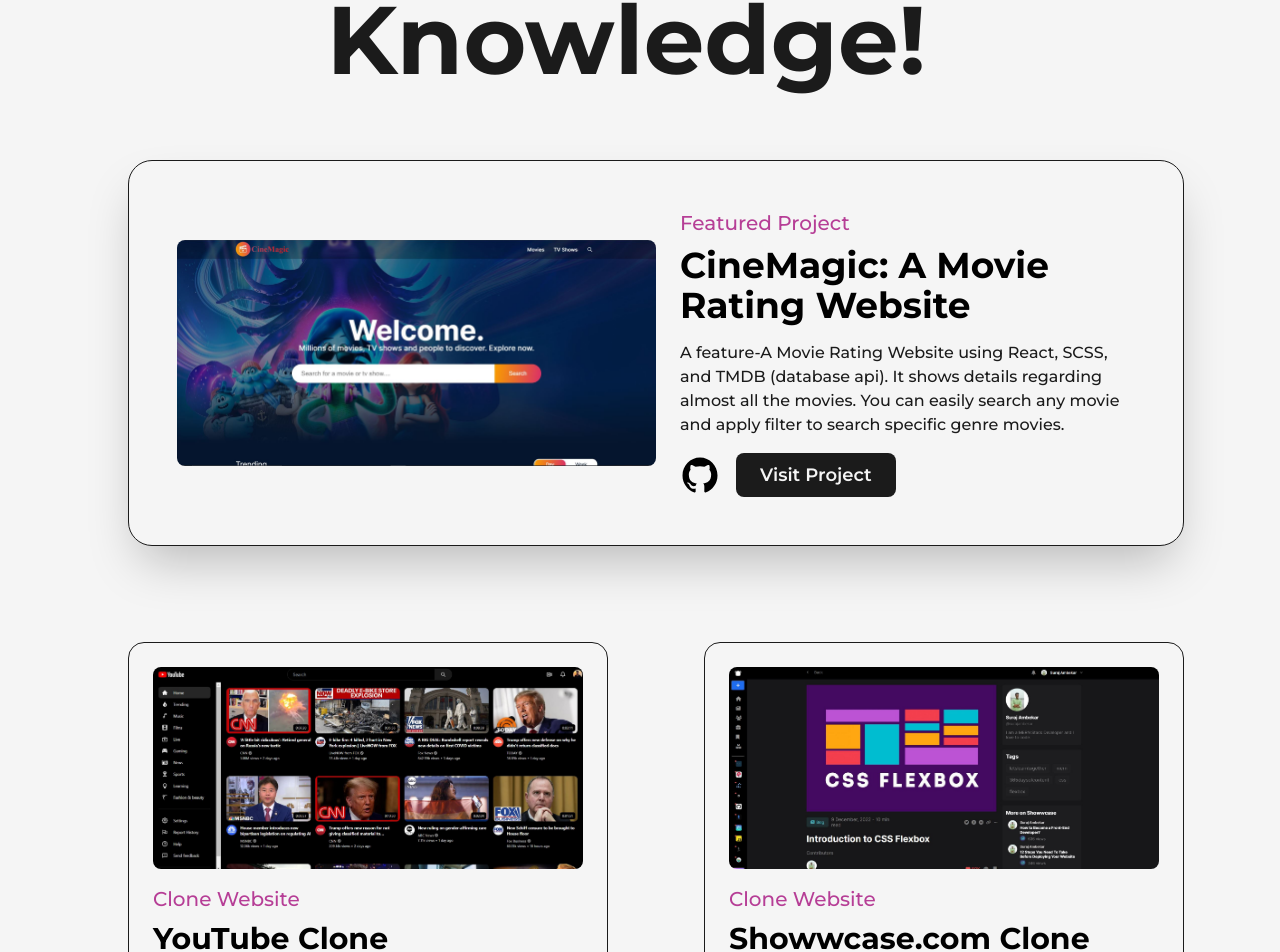
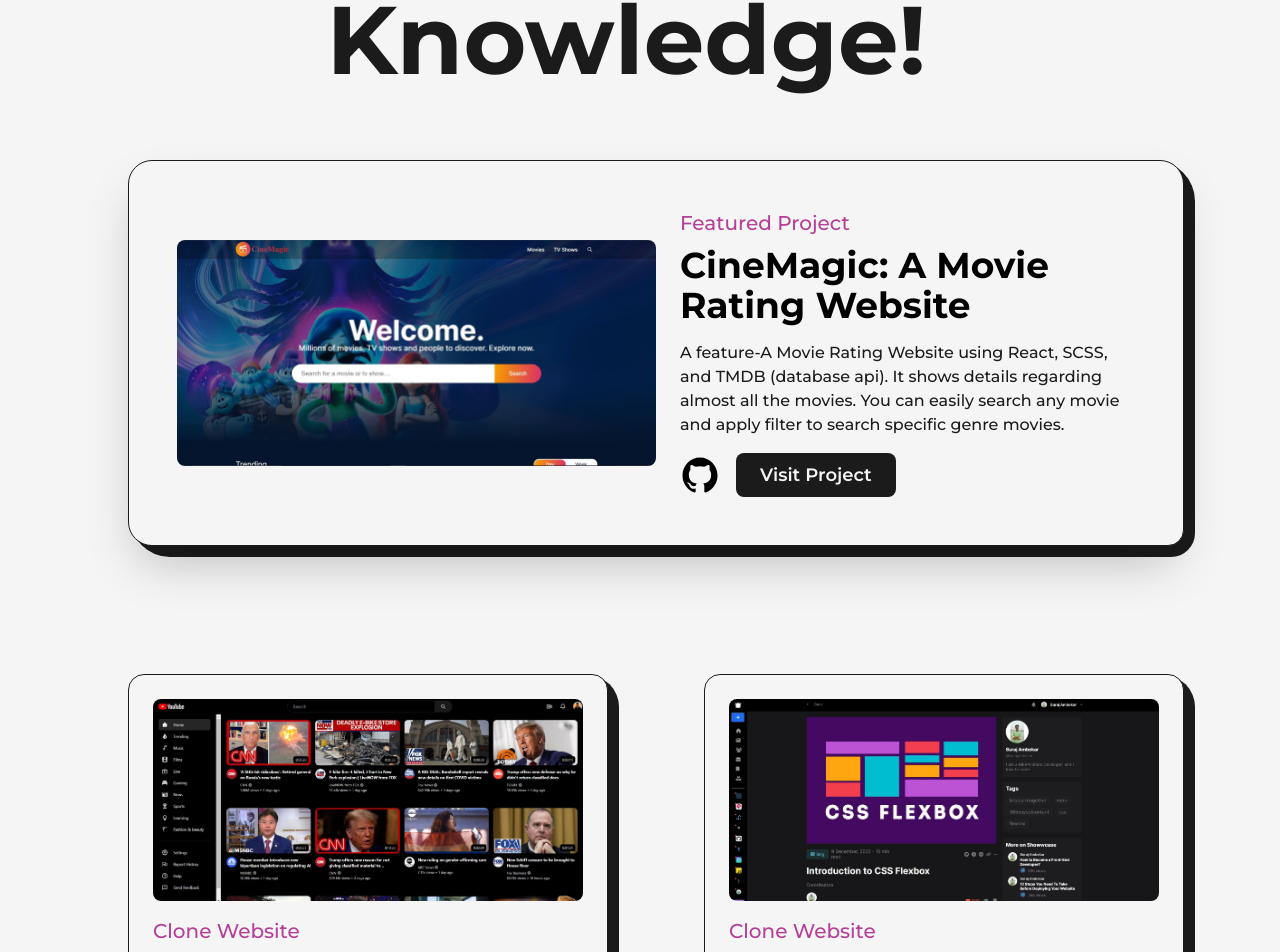
Before and after one commit to Suraj-Ambekar/portfolio-website, a Next.js app: page /projects in a window 1280 px wide. Shown: the part 360-1312 px from the top of the page. Built offline with nearby package versions, Linux system fonts and the light colour scheme.

Commit message:
added rounded borders to component and completed projects page

```diff
--- a/src/pages/projects.js
+++ b/src/pages/projects.js
@@ -12,7 +12,8 @@
 
 const FeaturedProject = ({type, title, summary, img, link, github}) => {
     return (
-        <article className="w-full flex items-center justify-between rounded-3xl border border-solid border-dark bg-light shadow-2xl p-12">
+        <article className="w-full flex items-center justify-between rounded-3xl border border-solid border-dark bg-light shadow-2xl p-12 relative rounded-br-2xl">
+            <div className='absolute top-0 -right-3 -z-10 w-[101%] h-[103%] rounded-[2.5rem] bg-dark rounded-br-3xl' />
             <Link className='w-1/2 cursor-pointer overflow-hidden rounded-lg' href={link} target="_blank">
                 <Image src={img} alt={title} className='w-full h-auto' />
             </Link>
@@ -37,6 +38,7 @@
 const Project = ({title, type, img, link, github}) => {
     return (
         <article className='w-full flex flex-col items-center justify-center rounded-2xl border border-solid border-dark bg-light p-6 relative'>
+            <div className='absolute top-0 -right-3 -z-10 w-[101%] h-[103%] rounded-[2rem] bg-dark rounded-br-3xl' />
             <Link className='w-full cursor-pointer overflow-hidden rounded-lg' href={link} target="_blank">
                 <Image src={img} alt={title} className='w-full h-auto' />
             </Link>
@@ -66,7 +68,7 @@
         <main className='w-full mb-16 flex flex-col items-center justify-center'>
             <Layout className='pt-16' >
                 <AnimatedText text="Imagination Trumps knowledge!"  className='mb-16' />
-                <div className='grid grid-cols-12 gap-24'>
+                <div className='grid grid-cols-12 gap-24 gap-y-32'>
                     <div className='col-span-12'>
                         <FeaturedProject
                             title="CineMagic: A Movie Rating Website"
```
